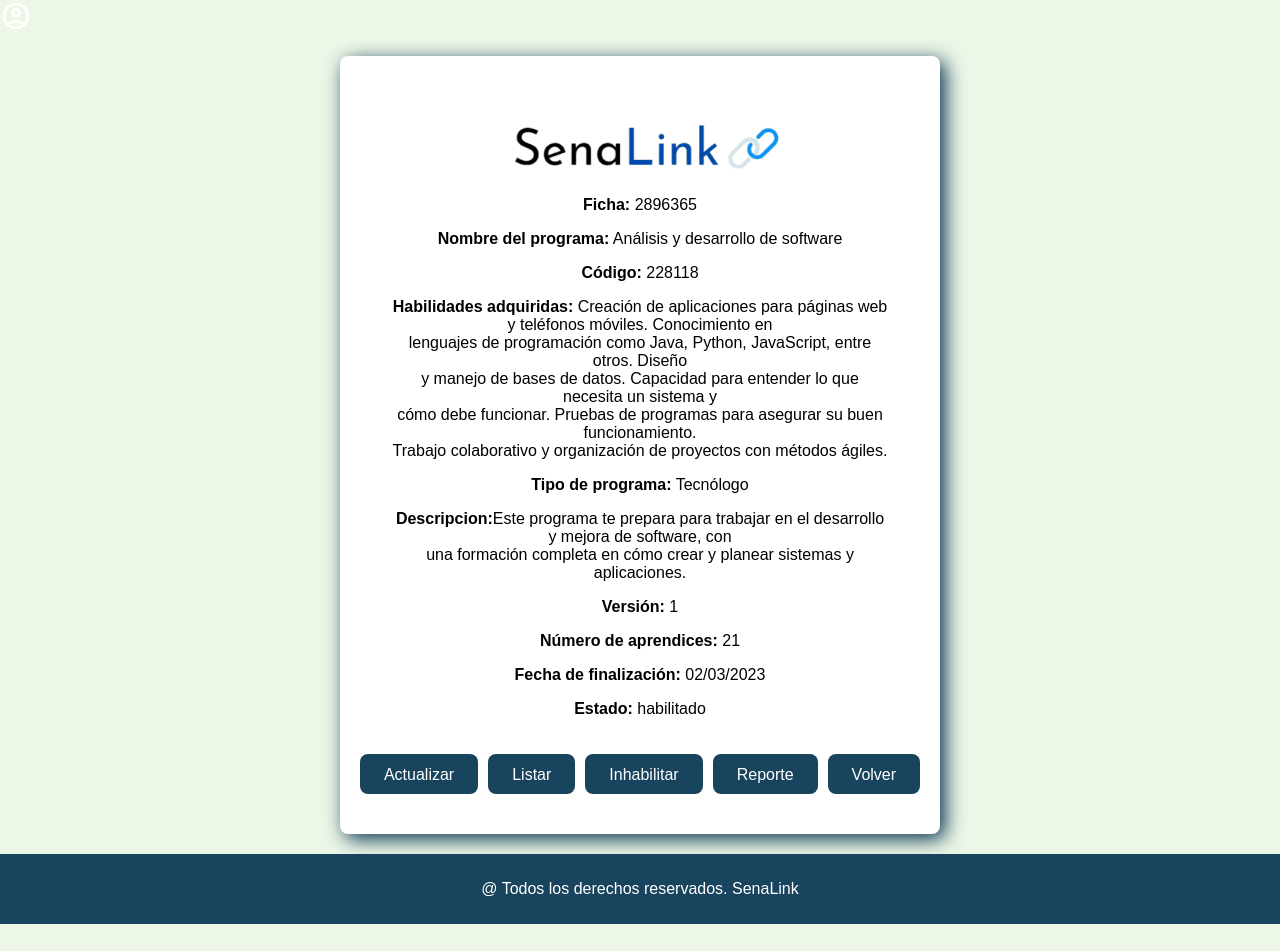
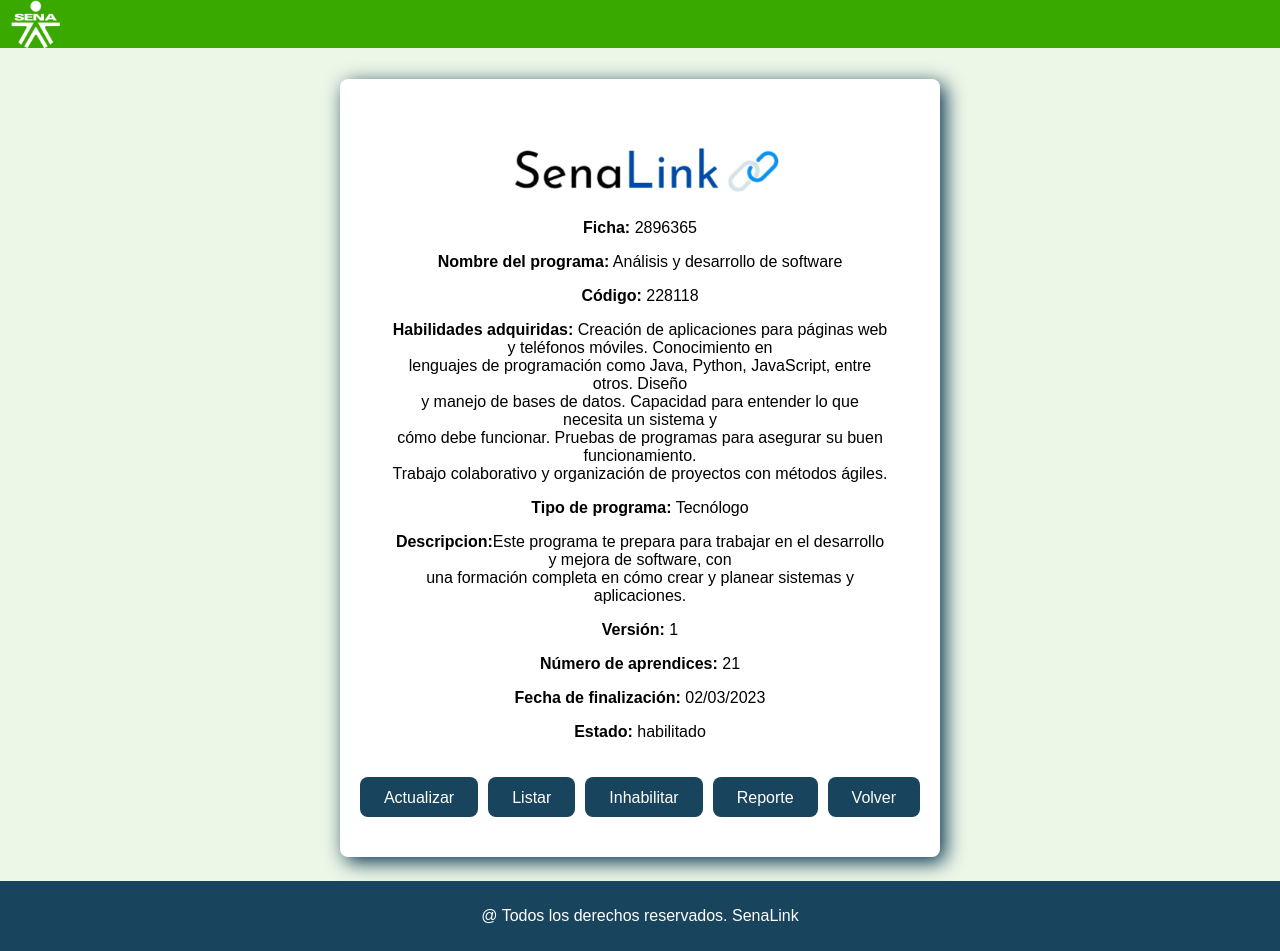
Before and after one commit to felipe397/senalink5, a PHP site: the page made by senalink/html/Super_Admin/Programa_Formacion/Programa de formacion.html in a window 1280 px wide. Before the commit the page ends 924 px from the top, so only its background shows below. Run offline with PHP 8.4, Linux system fonts and the light colour scheme.

Commit message:
braulio ayudeme

```diff
--- a/senalink/css/crud.css
+++ b/senalink/css/crud.css
@@ -124,6 +124,8 @@ p{
   text-align: center;
   width: 60rem;
   max-width: 100%;
+  margin-top: 1.1rem;
+  margin-bottom: 0.4rem;
 }
 
 .select_container{
--- a/senalink/html/Super_Admin/Programa_Formacion/Programa de formacion.html
+++ b/senalink/html/Super_Admin/Programa_Formacion/Programa de formacion.html
@@ -11,9 +11,18 @@
     <link rel="shortcut icon" href="../../../img/Favicon1.png"> <!-- Favicon -->
 </head>
 <body>
-    <header class="header__home">
-        <img class="icons" src="../../../icon/account_circle_24dp_FFFFFF_FILL0_wght400_GRAD0_opsz24.svg" alt="Account Icon">
-    </header>
+    <header class="header__login">
+        <div class="header__left">
+            <img src="../../../img/logo-sena-white0.png" alt="Logo Izquierda" class="logo__sena">
+        </div>
+
+        <div class="header__center">
+        </div>
+
+        <div class="header__right">
+            <!-- Espacio vacío o podrías poner un botón u otro logo aquí -->
+        </div>
+        </header>
     <div class="linea-verde"></div>
     <div class="container">
         <main class="container__crud">
```
